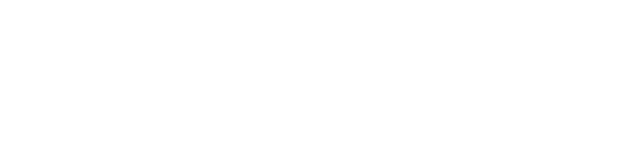
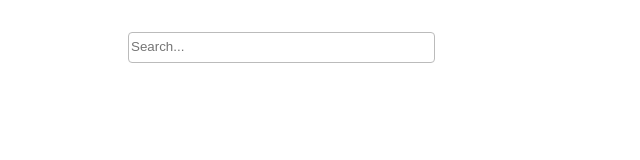
Before and after one commit to jeroalbusto/24-CSS-Projects, a plain HTML site: page expandingSearchBar/exercise2.html in a window 1280 px wide. Shown: the whole page, without its empty margins (0-640 px from the left). Drawn offline with Linux system fonts and the light colour scheme.

Commit message:
se edito el input search

```diff
--- a/expandingSearchBar/exercise2.css
+++ b/expandingSearchBar/exercise2.css
@@ -6,4 +6,46 @@ html, body {
 
 :root {
   --font-family: 'Karla', sans-serif;
+  --search-border: #bbb;
+  --search-focus: #3a72ca;
 }
+
+.hide {
+    border: 0;
+    clip: rect(0 0 0 0);
+    height: 1px;
+    margin: -1px;
+    overflow: hidden;
+    padding: 0;
+    position: absolute;
+    width: 1px;
+}
+
+.container {
+    padding: 2em;
+    width: 80%;
+    margin: auto;
+    min-width: 320px;
+}
+
+.search-bar {
+    width: 30%;
+    line-height: 2;
+    border-radius: 4px;
+    border: 1px solid var(--search-border);
+    outline: none;
+    transition: all .3s;
+}
+
+.search-bar:focus {
+    width: 100%;
+    border-color: var(--search-focus);
+}
+
+.search-bar::placeholder {
+    font-weight: 200;
+}
+
+.search-bar:focus::placeholder {
+    color: transparent;
+}
--- a/expandingSearchBar/exercise2.html
+++ b/expandingSearchBar/exercise2.html
@@ -13,5 +13,13 @@
 </head>
 <body>
 
+    <div class="container">
+        <label for="search-field" class="hide">Search</label>
+        <input type="search"
+         class="search-bar"
+          id="search-field"
+           placeholder="Search...">
+    </div>
+
 </body>
 </html>
```
